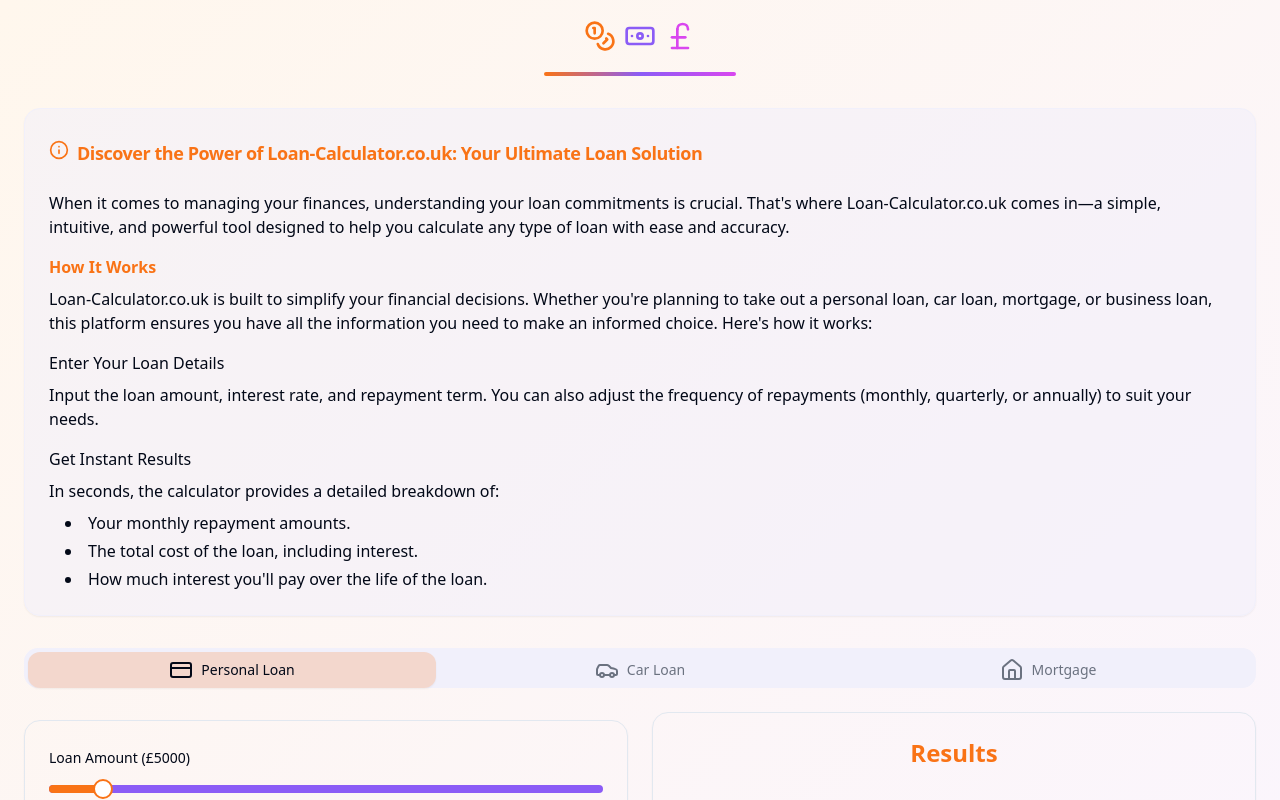
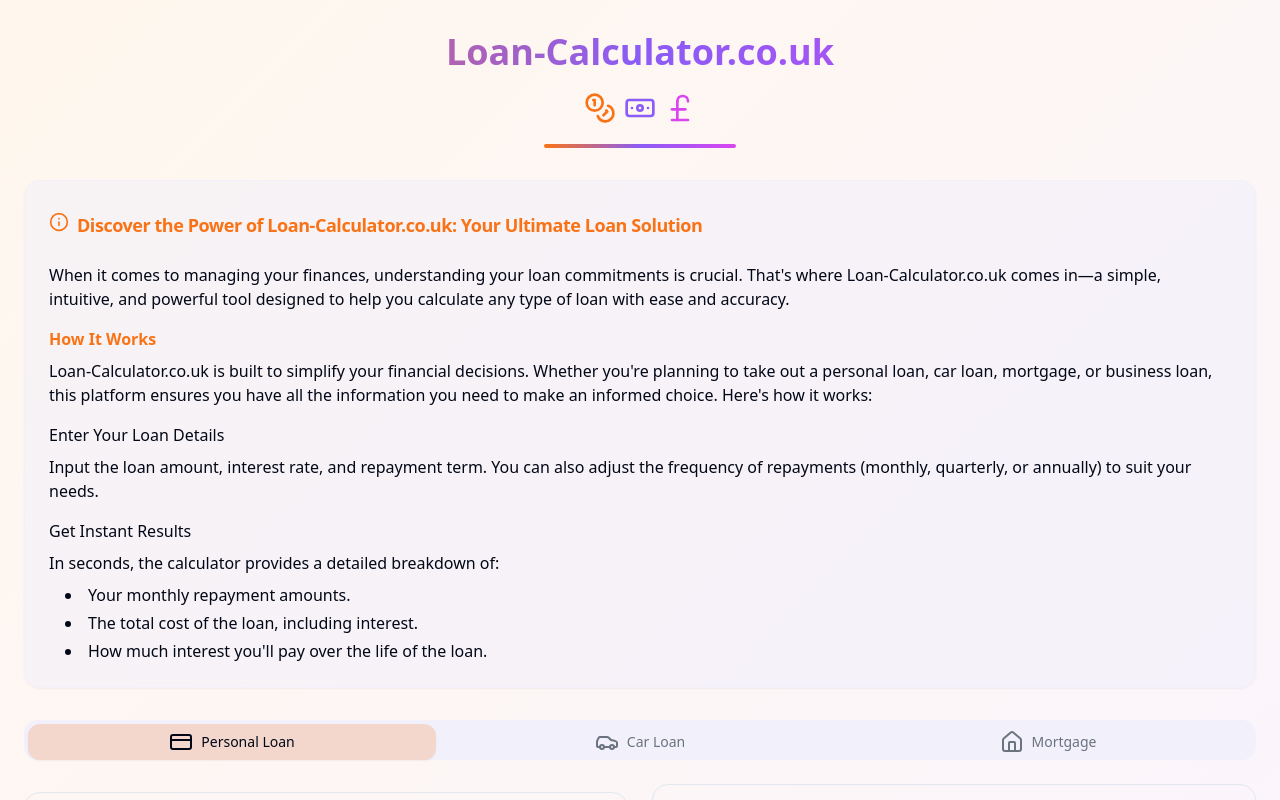
Before and after one commit to itemforsale/funky-budget-pal, a React (Vite) app: page / in a window 1280 px wide. Shown: the top 800 px of the page. Built offline with nearby package versions, Linux system fonts and the light colour scheme.

Commit message:
Add logo to top of page
Restores the logo that was missing from the top of the page in the application.
[skip gpt_engineer]

```diff
--- a/src/pages/Index.tsx
+++ b/src/pages/Index.tsx
@@ -3,6 +3,11 @@ import { BudgetDashboard } from "@/components/BudgetDashboard";
 const Index = () => {
   return (
     <div className="min-h-screen bg-gradient-to-br from-orange-50 to-purple-50">
+      <div className="container mx-auto pt-8 text-center">
+        <h1 className="text-4xl font-bold bg-gradient-to-r from-primary via-secondary to-accent bg-clip-text text-transparent">
+          Loan-Calculator.co.uk
+        </h1>
+      </div>
       <BudgetDashboard />
     </div>
   );
```
